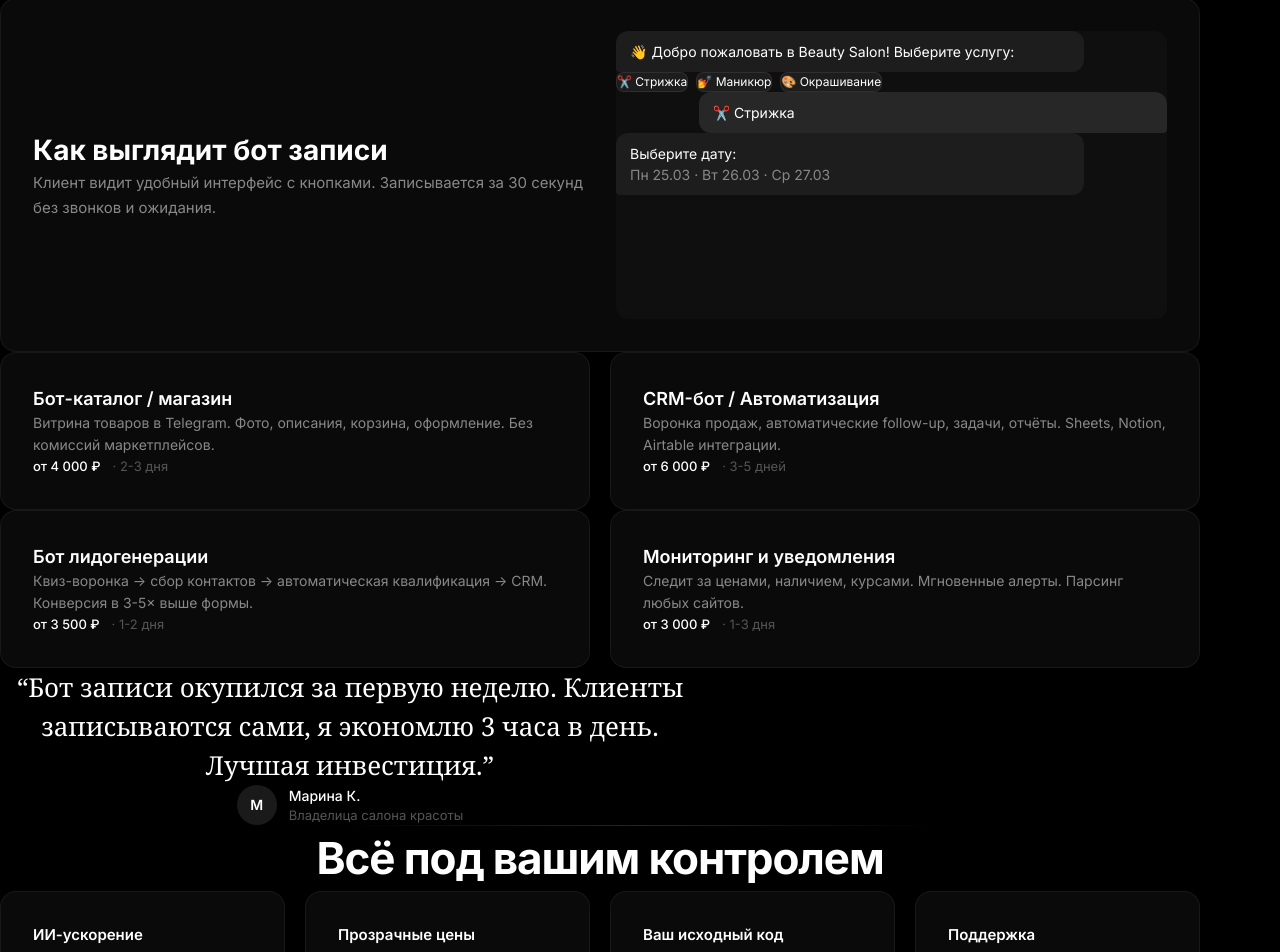
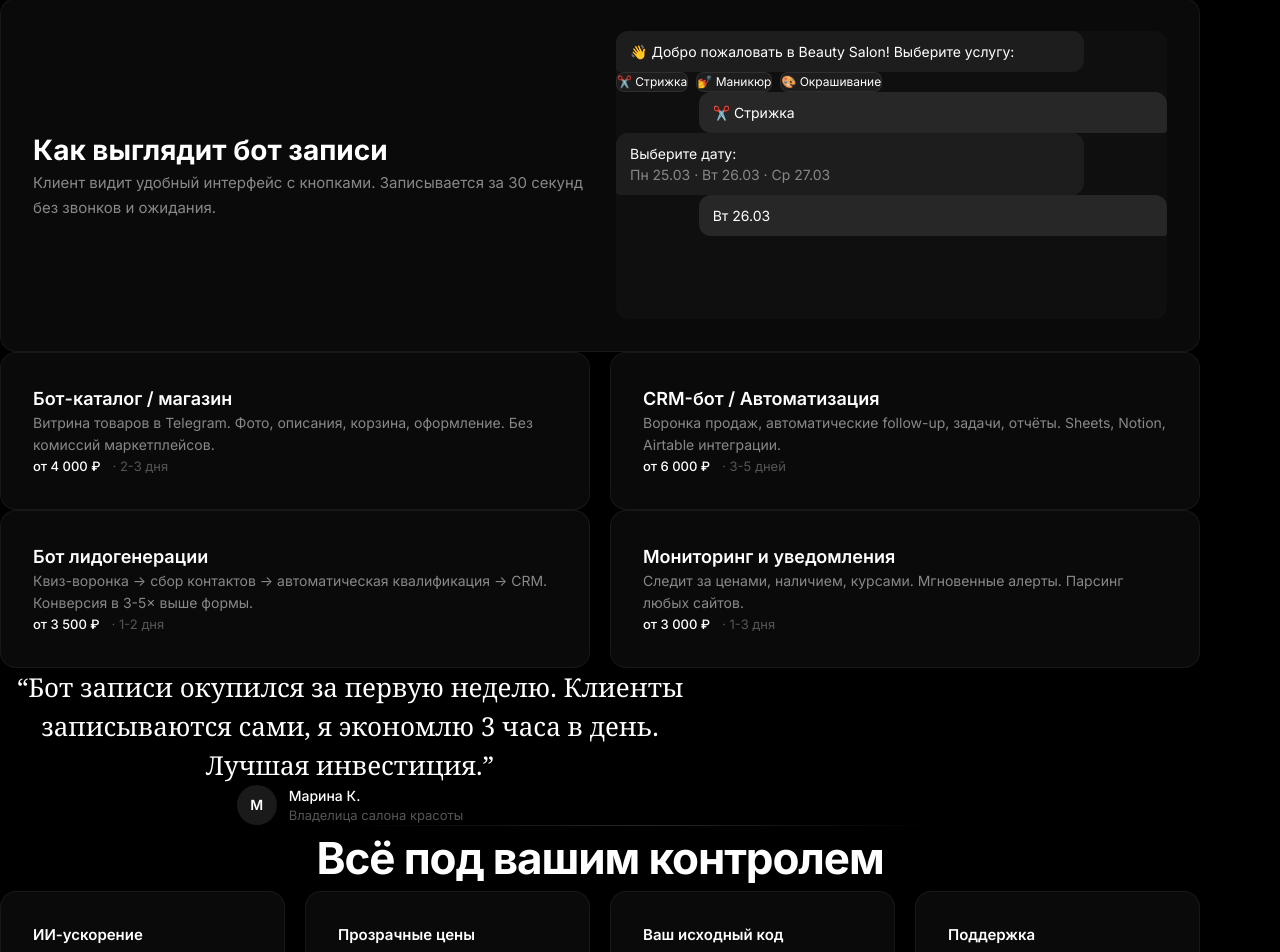
Before and after one commit to visionnum-nox/nox-bots, a Next.js app: page / in a window 1280 px wide. Shown: the part 1114-2066 px from the top of the page. Built offline with nearby package versions, Linux system fonts and the light colour scheme.

Commit message:
Fix: chat messages 7-8 visibility

```diff
--- a/src/app/globals.css
+++ b/src/app/globals.css
@@ -84,6 +84,8 @@ a { color: inherit; text-decoration: none; }
 .chat-wrap.visible .chat-msg:nth-child(4) { opacity: 1; transform: none; transition-delay: 1.55s; }
 .chat-wrap.visible .chat-msg:nth-child(5) { opacity: 1; transform: none; transition-delay: 2.0s; }
 .chat-wrap.visible .chat-msg:nth-child(6) { opacity: 1; transform: none; transition-delay: 2.45s; }
+.chat-wrap.visible .chat-msg:nth-child(7) { opacity: 1; transform: none; transition-delay: 2.9s; }
+.chat-wrap.visible .chat-msg:nth-child(8) { opacity: 1; transform: none; transition-delay: 3.35s; }
 
 /* Typing dots — show before each bot message */
 @keyframes bounce-dot {
```
